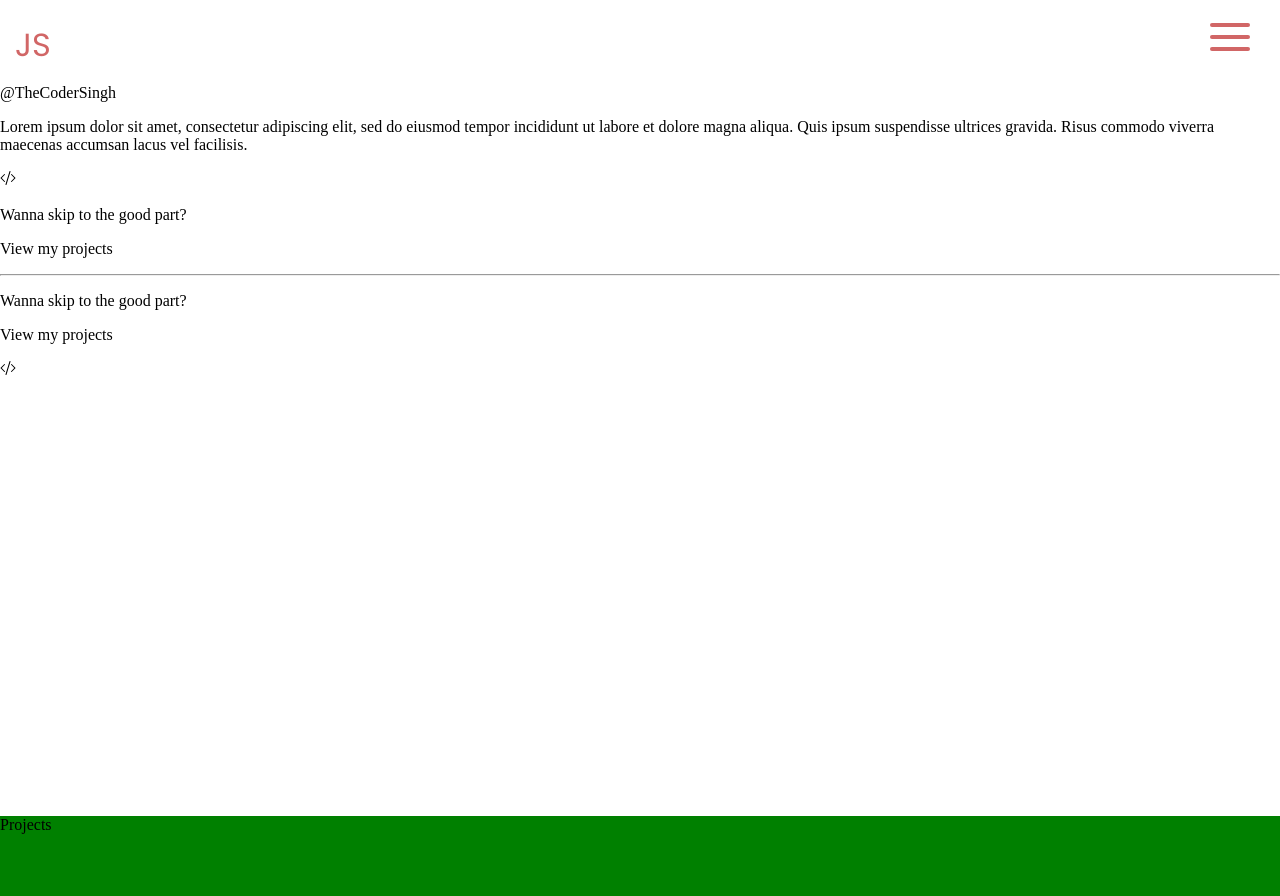
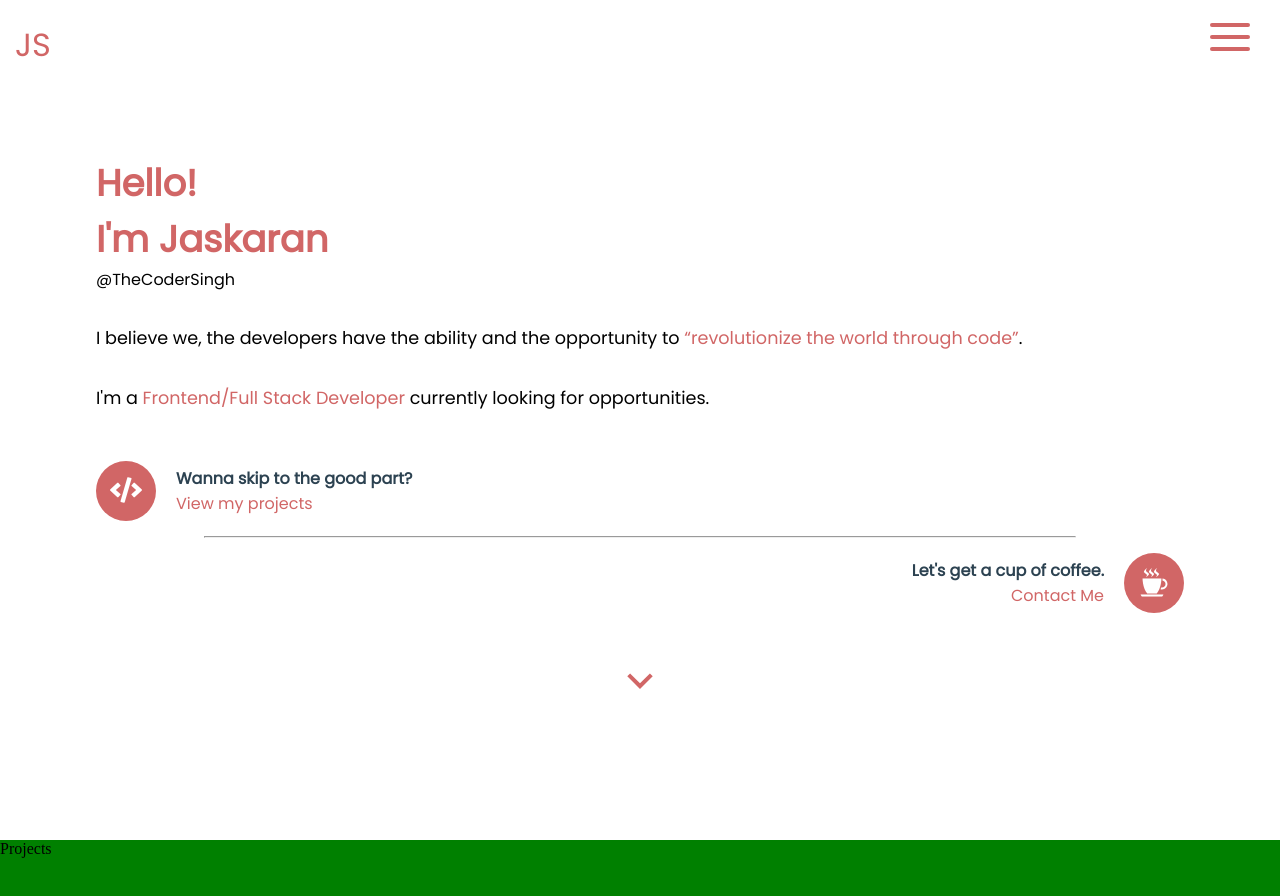
Before and after one commit to TheCoderSingh/my-portfolio, a React (Create React App) app: page / in a window 1280 px wide. Shown: the top 896 px of the page. Built offline with nearby package versions, Linux system fonts and the light colour scheme.

Commit message:
Fix hidden menu, style home page

```diff
--- a/src/components/Menu/Menu.scss
+++ b/src/components/Menu/Menu.scss
@@ -85,13 +85,14 @@
 }
 
 .menu-items {
-  height: 100vh;
+  height: calc(100vh - 100px);
   width: 100%;
   text-align: center;
   display: flex;
   flex-direction: column;
   justify-content: center;
   background-color: $secondary;
+  padding-top: 100px;
 
   .menu-item {
     padding: 50px 0;
@@ -104,9 +105,9 @@
     margin: 0 auto 0 auto;
   }
 
-  // .menu-item:last-of-type {
-  //   border-bottom: none;
-  // }
+  .menu-item:last-of-type {
+    border-bottom: none;
+  }
 }
 
 .navbar {
--- a/src/pages/Home/Home.jsx
+++ b/src/pages/Home/Home.jsx
@@ -1,5 +1,7 @@
 import "./Home.scss";
-import { BsCodeSlash } from "react-icons/bs";
+import { FaCode } from "react-icons/fa";
+import { RiArrowDownSLine } from "react-icons/ri";
+import { GiCoffeeCup } from "react-icons/gi";
 
 const Home = () => {
   return (
@@ -10,25 +12,41 @@ const Home = () => {
         <span>@TheCoderSingh</span>
       </p>
       <p className="description">
-        Lorem ipsum dolor sit amet, consectetur adipiscing elit, sed do eiusmod
-        tempor incididunt ut labore et dolore magna aliqua. Quis ipsum
-        suspendisse ultrices gravida. Risus commodo viverra maecenas accumsan
-        lacus vel facilisis.
+        I believe we, the developers have the ability and the opportunity to
+        <span className="description-special">
+          {" "}
+          &ldquo;revolutionize the world through code&rdquo;
+        </span>
+        .
+        <br />
+        <br />
+        I&apos;m a{" "}
+        <span className="description-special">
+          Frontend/Full Stack Developer
+        </span>{" "}
+        currently looking for opportunities.
       </p>
-      <div className="section">
+      <div className="section section-1">
         <div className="icon-container">
-          <BsCodeSlash />
+          <FaCode />
         </div>
-        <p>Wanna skip to the good part?</p>
-        <p>View my projects</p>
+        <div>
+          <p className="section-title">Wanna skip to the good part?</p>
+          <p>View my projects</p>
+        </div>
       </div>
       <hr />
-      <div className="section">
-        <p>Wanna skip to the good part?</p>
-        <p>View my projects</p>
+      <div className="section section-2">
+        <div>
+          <p className="section-title">Let&apos;s get a cup of coffee.</p>
+          <p>Contact Me</p>
+        </div>
         <div className="icon-container">
-          <BsCodeSlash />
+          <GiCoffeeCup />
         </div>
+      </div>
+      <div className="section-arrow">
+        <RiArrowDownSLine />
       </div>
     </div>
   );
--- a/src/pages/Home/Home.scss
+++ b/src/pages/Home/Home.scss
@@ -1,10 +1,98 @@
 @import "../../Imports.scss";
 
-// .home {
-//   display: flex;
-//   flex-direction: column;
-//   justify-content: center;
-//   margin: -45px auto 0 auto;
-//   width: 93%;
-//   font-family: "Poppins", sans-serif;
-// }
+.home {
+  display: flex;
+  flex-direction: column;
+  justify-content: center;
+  margin: 40px auto 0 auto;
+  width: 85%;
+  font-family: "Poppins", sans-serif;
+
+  .greeting,
+  .name {
+    color: $primary;
+    font-size: 2.3em;
+    margin: 0;
+    font-weight: bold;
+  }
+
+  .username {
+    margin: 0;
+  }
+
+  .description {
+    font-size: 1.1em;
+    line-height: 1.7em;
+    padding-top: 15px;
+
+    .description-special {
+      color: $primary;
+    }
+  }
+
+  .section {
+    display: flex;
+    align-items: center;
+    justify-content: start;
+
+    .icon-container {
+      background-color: $primary;
+      font-size: 2em;
+      color: #fff;
+      border-radius: 50%;
+      padding: 10px;
+      width: 40px;
+      height: 40px;
+      text-align: center;
+
+      svg {
+        stroke-width: 1;
+      }
+    }
+
+    .section-title {
+      font-weight: bold;
+      margin: 0;
+      color: $secondary;
+    }
+
+    p {
+      margin: 0;
+      color: $primary;
+    }
+  }
+
+  hr {
+    width: 80%;
+    margin: 15px auto;
+  }
+
+  .section-1 {
+    margin-top: 30px;
+
+    .icon-container {
+      margin-right: 20px;
+    }
+  }
+
+  .section-2 {
+    justify-content: end;
+
+    .icon-container {
+      margin-left: 20px;
+    }
+
+    .section-title,
+    p {
+      text-align: right;
+    }
+  }
+
+  .section-arrow {
+    text-align: center;
+    justify-content: center;
+    font-size: 3em;
+    color: $primary;
+    margin-top: 40px;
+  }
+}
```
